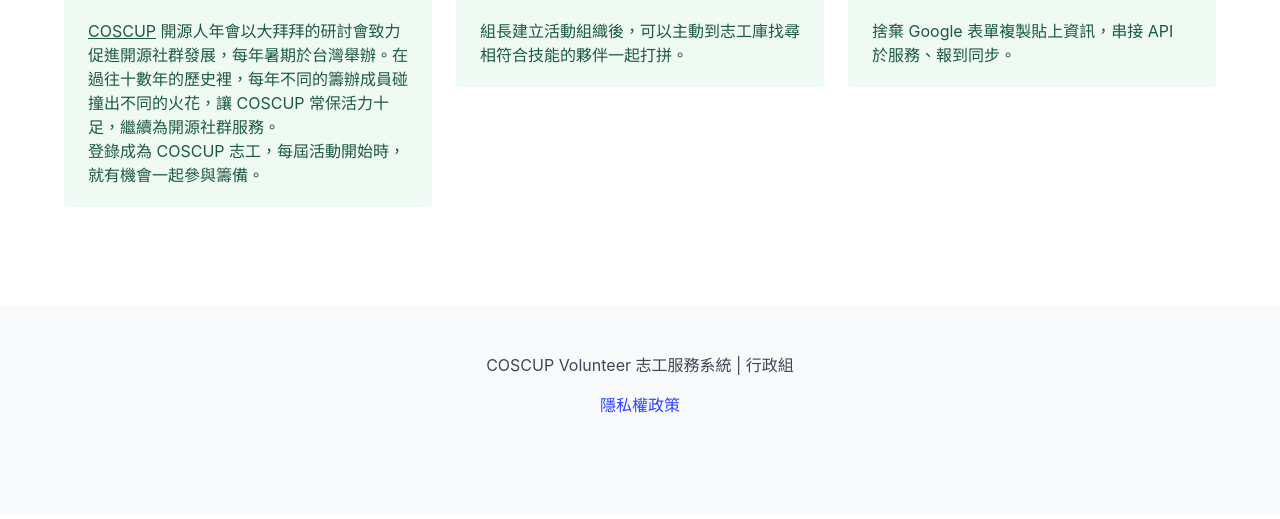
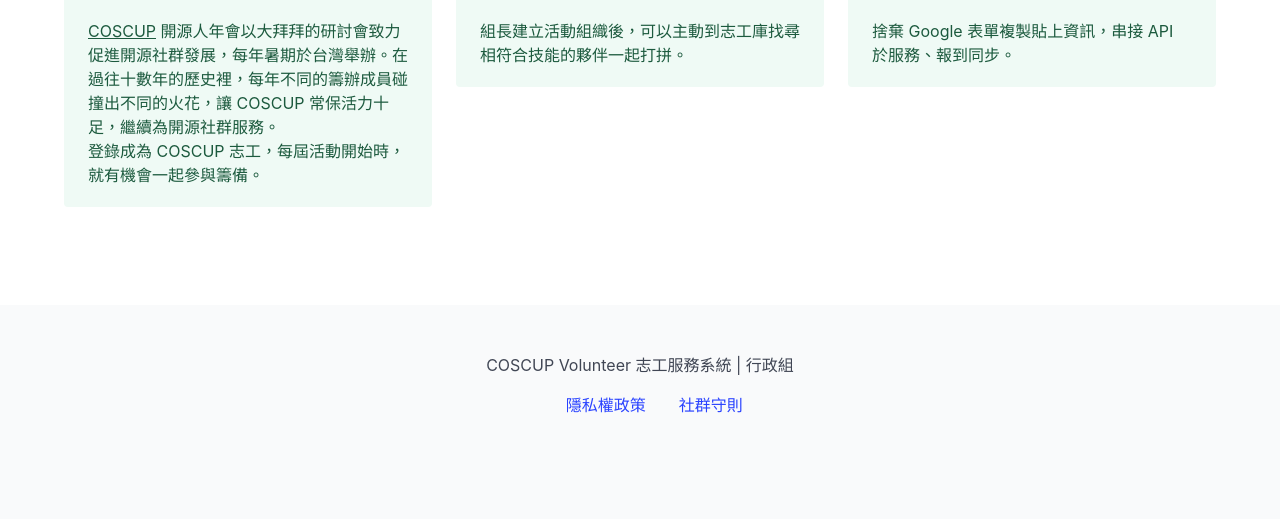
Before and after one commit to COSCUP/COSCUP-Volunteer, a Flask app: page / in a window 1280 px wide. Shown: the part 322-841 px from the top of the page. Before the commit the page ends 735 px from the top, so only its background shows below. Run offline with Flask 2, Linux system fonts and the light colour scheme; parts of the project's set-up code (start-up, migrations or seed data) failed here and were passed over; some libraries are stand-ins or nearby versions.

Commit message:
Add 社群守則 link at footer

```diff
--- a/templates/base.html
+++ b/templates/base.html
@@ -77,7 +77,16 @@
   <footer class="footer" style="margin-top: 50px;">
     <div class="content has-text-centered">
       <p>COSCUP Volunteer 志工服務系統 | 行政組</p>
-      <p><a href="/privacy">隱私權政策</a></p>
+      <p>
+        <a href="/privacy">
+            <span class="icon has-text-info"><i class="fas fa-user-shield"></i></span>
+            隱私權政策
+        </a>
+        <a href="https://hackmd.io/@coscup/cococo-zh" target="_blank">
+            <span class="icon has-text-info"><i class="fas fa-user-tag"></i></span>
+            社群守則
+        </a>
+      </p>
     </div>
   </footer>
   <script async src="https://www.googletagmanager.com/gtag/js?id=UA-156956691-1"></script>
```
